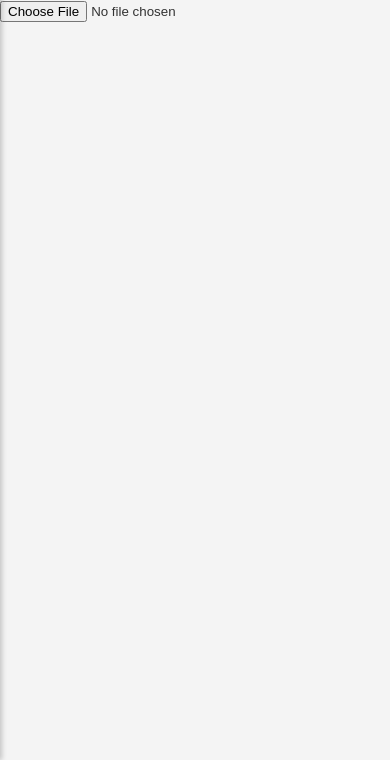
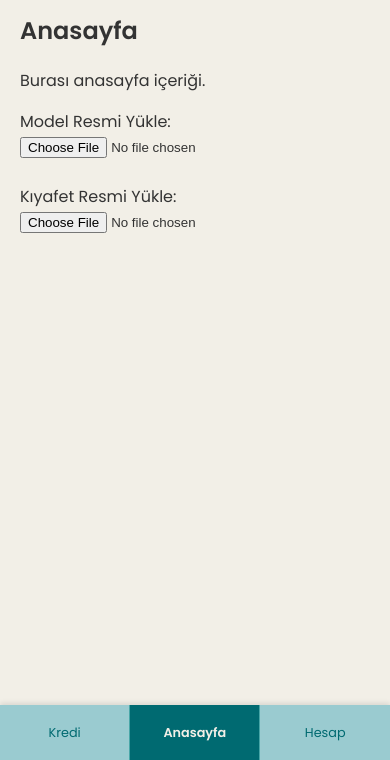
Before and after one commit to AnyPerson1/VirtualTryonClient, a plain HTML site: page FashnVirtualTryon/main.html in a window 390 px wide. Shown: the part 84-844 px from the top of the page. Drawn offline with Linux system fonts and the light colour scheme.

Commit message:
selam canım

```diff
--- a/FashnVirtualTryon/main.css
+++ b/FashnVirtualTryon/main.css
@@ -1,4 +1,5 @@
 body {
+
     margin: 0;
     padding: 0;
     font-family: 'Poppins', sans-serif;
@@ -27,6 +28,7 @@ body {
 
 #header-left {
     display: flex;
+
     align-items: center;
 }
 
@@ -39,12 +41,12 @@ body {
     align-items: center;
     justify-content: center;
 }
+
 #header-settings-icon svg {
     fill: rgb(239, 239, 239);
     width: 100%;
     height: 100%;
 }
-
 
 #header-title {
     flex-grow: 1;
@@ -72,7 +74,6 @@ body {
     transition: transform 0.3s ease-in-out;
     z-index: 1000;
     color: #333;
-    padding-top: 20px;
 }
 
 #settings-container.active {
@@ -91,6 +92,7 @@ body {
     border: none;
     padding: 5px;
 }
+
 #settings-close-btn:hover {
     color: #333;
 }
@@ -112,7 +114,6 @@ body {
 #settings-container a:last-child {
     border-bottom: none;
 }
-
 
 #credits-container {
     display: flex;
@@ -136,63 +137,152 @@ body {
     white-space: nowrap;
 }
 
+#footer{
+    display: flex;
+    justify-content: center;
+    align-items: center;
+    padding: 10px 0;
+    height: 15vw;
+    width: 100%;
+    background-color: #4a4a4a;
+    color: rgb(239, 239, 239);
+    font-size: 0.9em;
+    position: fixed;
+    bottom: 0;
+}
+
+.navigationItem{
+    width: 100%;
+    display: flex;
+    height: 100%;
+    justify-content: center;
+    align-items: center;
+    text-decoration: none;
+    border-right:1px solid;
+    border-color: #48A6A7
+}
+
+.navigationItem:last-child{
+    border-right: none;
+}
+
+#page-content {
+    flex-grow: 1; /* Header ile footer arasındaki tüm alanı kaplasın */
+    padding: 20px; /* İçerik için kenar boşlukları */
+    overflow-y: auto; /* İçerik taşarsa scroll çıksın */
+}
+
+
+/* Sayfa Bölümleri Stilleri */
+.page-section {
+    display: none; /* Başlangıçta tüm bölümler gizli */
+}
+
+.page-section.active {
+    display: block; /* Sadece aktif olan bölüm görünür */
+    animation: fadeIn 0.5s ease-in-out; /* Güzel bir geçiş efekti */
+}
+
+@keyframes fadeIn {
+  from { opacity: 0; }
+  to { opacity: 1; }
+}
+
+
+/* Footer Stilleri */
+#footer{
+    display: flex;
+    justify-content: center;
+    align-items: center;
+    padding: 0;
+    height: 60px;
+    width: 100%;
+    font-size: 0.9em;
+    position: fixed;
+    bottom: 0;
+    left: 0;
+    box-shadow: 0 -2px 5px rgba(0,0,0,0.1);
+    z-index: 999;
+}
+
+
+.navigationItem.active {
+
+    background-color: #006A71;
+    color: #F2EFE7 !important;
+    font-weight: bold;
+}
+
+
+
+
+@media (max-width: 480px) {
+    #footer {
+        height: 55px; /* Mobilde biraz daha küçük */
+        font-size: 0.8em;
+    }
+    body {
+        padding-bottom: 70px; /* Mobildeki footer yüksekliğine göre ayarla */
+    }
+}
 @media (max-width: 768px) {
+
     #header {
-        padding: 0 15px;
-        min-height: 55px;
+
+    padding: 0 15px;
+
+    min-height: 55px;
+
     }
+}
+@media (max-width: 480px) {
 
-    #header-settings-icon {
-        width: 30px;
-        height: 30px;
+    #header {
+
+    min-height: 50px;
+
     }
 
     #header-title {
-        font-size: 1.3em;
-        margin: 0 10px;
+
+    font-size: 1.1em;
+
+    }
+
+
+
+    #credits-container h1 {
+
+    display: none;
+
     }
 
     #credits-container img {
-        width: 35px;
-        height: 35px;
-    }
-    #credits-container h1 {
-        font-size: 1em;
+
+    width: 30px;
+
+    height: 30px;
+
+    margin-right: 0;
+
     }
 
+
+
     #settings-container {
-        width: 280px;
-        max-width: 80vw;
+
+    width: 250px;
+
+    max-width: 90vw;
+
     }
-   #settings-container a {
-        padding: 12px 18px;
-        font-size: 0.95em;
+
+    #settings-container a {
+
+    padding: 10px 15px;
+
+    font-size: 0.9em;
+
     }
 }
-
-@media (max-width: 480px) {
-   #header {
-        min-height: 50px;
-    }
-    #header-title {
-        font-size: 1.1em;
-    }
-
-    #credits-container h1 {
-        display: none;
-    }
-   #credits-container img {
-        width: 30px;
-        height: 30px;
-        margin-right: 0;
-    }
-
-    #settings-container {
-        width: 250px;
-        max-width: 90vw;
-    }
-   #settings-container a {
-        padding: 10px 15px;
-        font-size: 0.9em;
-    }
-}
+/* ÖNEMLİ: main.css içindeki #settings-container vb. stillerin bu yeni footer ve içerik yapısıyla çakışmadığından emin ol. Gerekirse z-index değerlerini ayarla. */
--- a/FashnVirtualTryon/main.html
+++ b/FashnVirtualTryon/main.html
@@ -6,37 +6,58 @@
     <title>Virtual Tryon</title>
     <link rel="manifest" href="manifest.json" />
     <link rel="stylesheet" href="main.css">
-    <link rel="stylesheet" href="/FashnVirtualTryon/design/palette.css">
+    <link rel="stylesheet" href="design/palette.css">
     <link rel="preconnect" href="https://fonts.googleapis.com">
     <link rel="preconnect" href="https://fonts.gstatic.com" crossorigin>
     <link href="https://fonts.googleapis.com/css2?family=Poppins:wght@300;400;600&display=swap" rel="stylesheet">
 </head>
-<body>
+<body class="bg-base">
   <header id="header" class="bg-color-2">
-    <img src="/FashnVirtualTryon/resource/panel_icon.png" alt="" id="header-settings-icon" onclick="settingsPopup()">
-    <div id="settings-container" class="bg-color-3">
-      <a href="" class="text-color-4 bg-color-2">Hesabım</a>
-      <a href="" class="text-color-4 bg-color-2">Kredi Satın Al</a>
-      <a href="" class="text-color-4 bg-color-2">Destek</a>
-      <a href="" class="text-color-4 bg-color-2">Çıkış Yap</a>
-    </div>
-    <h1 id="header-title" class="text-color-4">Virtual Tryon</h1>
+    <h1 id="header-title" class="text-color-4">Anasayfa</h1>
     <div id="credits-container">
-      <img src="/FashnVirtualTryon/resource/token_icon.png" alt="">
+      <img src="token_icon.png" alt="">
       <p id="credit-value" class="text-color-4">9999</p>
     </div>
   </header>
-    <label for="fileInput"></label>
-    <input type="file" class="fileInput" accept="image/*">
-    <label for="fileInput"></label>
-    <input type="file" class="fileInput" accept="image/*">
+
+  <main id="page-content">
+    <div id="anasayfa-section" class="page-section active">
+      <h2>Anasayfa</h2>
+      <p>Burası anasayfa içeriği.</p>
+      <label for="fileInput1">Model Resmi Yükle:</label>
+      <input type="file" id="fileInput1" class="fileInput" accept="image/*">
+      <br><br>
+      <label for="fileInput2">Kıyafet Resmi Yükle:</label>
+      <input type="file" id="fileInput2" class="fileInput" accept="image/*">
+      </div>
+
+    <div id="kredi-section" class="page-section">
+      <h2>Kredi Sayfası</h2>
+      <p>Kredi bilgileri ve satın alma seçenekleri burada yer alacak.</p>
+      </div>
+
+    <div id="hesap-section" class="page-section">
+      <h2>Hesap Sayfası</h2>
+      <p>Kullanıcı hesap detayları, ayarlar vb. burada yer alacak.</p>
+      </div>
+  </main>
+
+
+  <footer id="footer" class="bg-color-2">
+    <a href="#" id="nav-kredi" class="navigationItem text-color-4" onclick="navigate('kredi')">Kredi</a>
+    <a href="#" id="nav-anasayfa" class="navigationItem text-color-4 active" onclick="navigate('anasayfa')">Anasayfa</a>
+    <a href="#" id="nav-hesap" class="navigationItem text-color-4" onclick="navigate('hesap')">Hesap</a>
+  </footer>
+
   <script>
       if ("serviceWorker" in navigator) {
+        // Service worker kaydını / ile başlatmak genellikle daha güvenlidir
         navigator.serviceWorker.register("/service-worker.js")
           .then(() => console.log("Service worker registered"))
           .catch(err => console.error("SW Error:", err));
       }
     </script>
   <script src="main.js"></script>
+
 </body>
 </html>
--- a/FashnVirtualTryon/main.js
+++ b/FashnVirtualTryon/main.js
@@ -1,3 +1,4 @@
+
 function settingsPopup() {
   const popup = document.getElementById("settings-container");
   if (popup) {
@@ -6,3 +7,63 @@ function settingsPopup() {
     console.error("Element with ID 'settings-container' not found.");
   }
 }
+
+function closePopup() {
+  const popup = document.getElementById("settings-container");
+  if (popup) {
+    popup.classList.remove("active");
+  } else {
+    console.error("Element with ID 'settings-container' not found.");
+  }
+}
+
+
+function navigate(pageId) {
+
+  const allSections = document.querySelectorAll('.page-section');
+  allSections.forEach(section => {
+    section.classList.remove('active');
+  });
+
+
+  const allNavLinks = document.querySelectorAll('.navigationItem');
+  allNavLinks.forEach(link => {
+    link.classList.remove('active');
+  });
+
+
+  const targetSection = document.getElementById(pageId + '-section');
+  if (targetSection) {
+    targetSection.classList.add('active');
+  } else {
+    console.error("Hedef bölüm bulunamadı: " + pageId + "-section");
+
+    document.getElementById('anasayfa-section').classList.add('active');
+    document.getElementById('nav-anasayfa').classList.add('active');
+    return;
+  }
+
+
+  const targetNavLink = document.getElementById('nav-' + pageId);
+   if (targetNavLink) {
+       targetNavLink.classList.add('active');
+   } else {
+       console.error("Hedef navigasyon linki bulunamadı: nav-" + pageId);
+   }
+
+
+   const headerTitle = document.getElementById('header-title');
+   if (headerTitle) {
+
+       headerTitle.textContent = pageId.charAt(0).toUpperCase() + pageId.slice(1);
+
+       if (pageId === 'anasayfa') {
+           headerTitle.textContent = 'Anasayfa';
+       }
+   }
+}
+
+
+document.addEventListener('DOMContentLoaded', () => {
+
+});
```
Also changed, not shown: FashnVirtualTryon/panel_icon.png (renamed from FashnVirtualTryon/resource/panel_icon.png), FashnVirtualTryon/token_icon.png (renamed from FashnVirtualTryon/resource/token_icon.png). Lines whose indentation alone changed are shown as unchanged.
